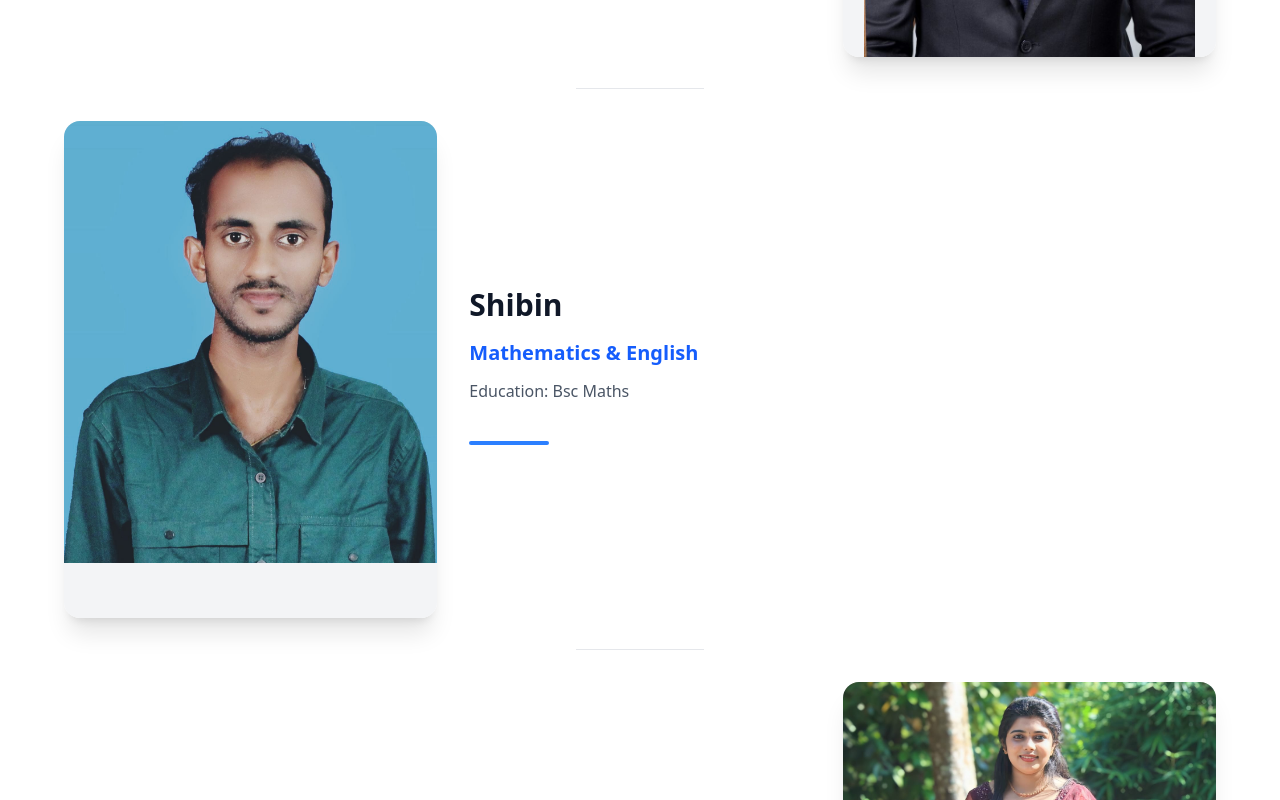
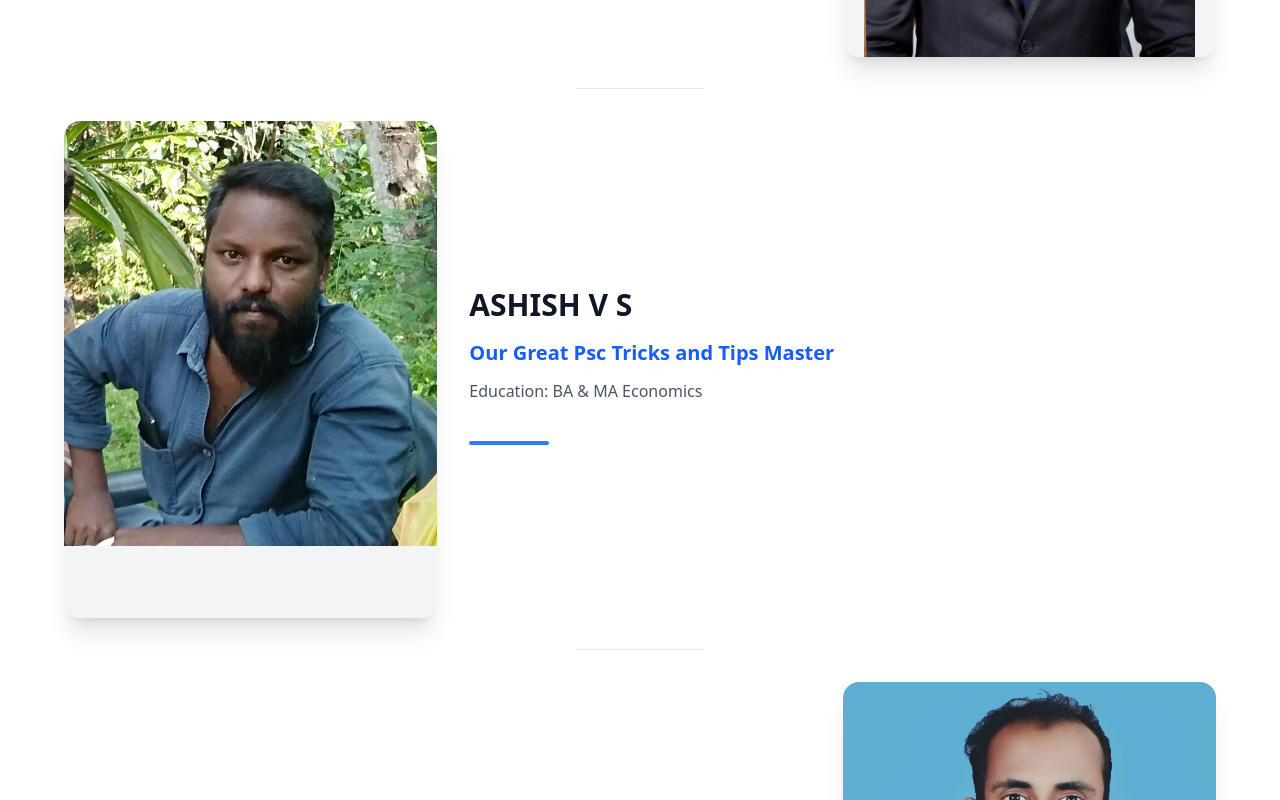
Before and after one commit to Rejin-2007/srmeducare, a React (Vite) app: page /faculty in a window 1280 px wide. Shown: the part 2540-3340 px from the top of the page. Built offline with nearby package versions, Linux system fonts and the light colour scheme.

Commit message:
Added ASHISH V S Details

```diff
--- a/src/components/MainFacultySection.jsx
+++ b/src/components/MainFacultySection.jsx
@@ -27,6 +27,16 @@ const MainFacultySection = () => {
       },
       {
         id: 3,
+        name: "ASHISH V S",
+        education: "BA & MA Economics",
+        role: "Our Great Psc Tricks and Tips Master",
+        image: "/ASHISH_V_S.jpeg",
+        width: 400,
+        height: 533,
+        bio: "All subjects are taught using codes based on PREVIOUS YEAR QUESTION PAPERS  that makes learning simple This is our assurance to every student who wants to become a civil servant. If you are willing to study sincerely, your wish will definitely come true....."
+      },
+      {
+        id: 4,
         name: "Shibin",
         education: "Bsc Maths",
         role: "Mathematics & English",
@@ -36,7 +46,7 @@ const MainFacultySection = () => {
         bio: "I dedicate my utmost effort to ensure complete success in these two subjects for every aspirant who aims for 100% achievement. I feel deeply satisfied to be working here as a teacher, and that’s precisely why no aspirant who comes here will ever face failure."
       },
       {
-        id: 4,
+        id: 5,
         name: "Sariga MS",
         education: "B.Sc Botany",
         role: "Classes Of Science And Constitution",
@@ -46,7 +56,7 @@ const MainFacultySection = () => {
         bio: "As a teacher, I am committed to sincerely doing everything necessary to help job aspirants secure government employment, and I will stand by them as a support in their academic subjects until they successfully enter a job."
       },
       {
-        id: 5,
+        id: 6,
         name: "SINIYA",
         education: "B.Ed with ktet catagory 3",
         role: "history , economics, civics",
@@ -56,7 +66,7 @@ const MainFacultySection = () => {
         bio: "At SRM Institution, may the lessons of history, the wisdom of economics, and the values of citizenship guide you to shape a noble future."
       },
       {
-        id: 6,
+        id: 7,
         name: "NAJITHA SHARAF",
         education: "MA Economics",
         role: "PSC - Economics",
@@ -66,7 +76,7 @@ const MainFacultySection = () => {
         bio: ""
       },
       {
-        id: 7,
+        id: 8,
         name: "Rijeena Saju",
         education: "MA English Literature",
         role: "English & Geography & Malayalam & Civics",
@@ -76,7 +86,7 @@ const MainFacultySection = () => {
         bio: "As a teacher, I am able to work with 100% dedication through SRM Educare. What sets SRM Educare apart from other online classes is the flexibility it offers — each aspirant can learn at their own convenient time. Moreover, we, the teachers, are always committed to personally monitoring each student's learning progress, addressing their doubts, and guiding them with suggestions to help them succeed.For those who dream of securing a government job — especially homemakers and private sector employees — SRM Educare provides a learning path that fits their schedule and offers 100% assurance in helping them realize that dream."
       },
       {
-        id: 8,
+        id: 9,
         name: " Athira shaji",
         education: "MA Criminology &  PhD(Ongoing)",
         role: "sports, arts, literature, and culture",
@@ -86,7 +96,7 @@ const MainFacultySection = () => {
         bio: "Are you someone who has the desire to learn but feels that the circumstances are not in your favor? If so, remember — if you have the will, then through SRM, you can achieve your dream of securing a job, no matter the situation!"
       },
       {
-        id: 9,
+        id: 10,
         name: "Shubhija RK",
         education: "M Tech Structural Engineering",
         role: "PSC - Civil Engineering",
@@ -96,7 +106,7 @@ const MainFacultySection = () => {
         bio: "Commitment is an essential element of successful teaching. I pledge,to be committed to the students that walk through, my doors and I will serve them no matter how far they reach.Passionate teachers are distinguished by their commitment to the achievement of their  students. Henceforth, i will stood by SRM institution to pursue the dream of each and every candidature  to secure a good position in gvt sectors for their promising future."
       },
       {
-        id: 10,
+        id: 11,
         name: "Derly",
         education: "ME Structural Engineering",
         role: "PSC - Civil ",
@@ -106,7 +116,7 @@ const MainFacultySection = () => {
         bio: ""
       },
       {
-        id: 11,
+        id: 12,
         name: "Aju",
         education: "Bsc Maths",
         role: "Maths & General PSC Exams",
@@ -116,7 +126,7 @@ const MainFacultySection = () => {
         bio: ""
       },
       {
-        id: 12,
+        id: 13,
         name: "Vineetha",
         education: "B.Com Cooperation",
         role: "History & Economics",
@@ -126,7 +136,7 @@ const MainFacultySection = () => {
         bio: "I assure you of my sincere service in association with SRM EDUCARE. If you have the willingness and time to work hard, and if you're ready for it, your dream of securing a job can be fulfilled through SRM."
       },
       {
-        id: 13,
+        id: 14,
         name: "Karishma Nair",
         education: "MA English Literature & English Entrepreneur",
         role: "English Grammar course",
@@ -136,7 +146,7 @@ const MainFacultySection = () => {
         bio: "In the SRM personal online service, I handle English Grammar Classes. I dedicate all my efforts to helping any candidate aiming for a 100% success rate achieve complete victory in these two subjects. I'm very satisfied with my job as a teacher here, and that's why no candidate who comes here will fail.Wish you all success in your life.Thank you"
       },
       {
-        id: 14,
+        id: 15,
         name: "Aswathy",
         education: "M.Sc B.Ed",
         role: "Maths - General PSC & +1+2",
@@ -166,9 +176,8 @@ const MainFacultySection = () => {
 
             return (
               <div key={person.id} className="relative">
-                <div className={`flex flex-col lg:flex-row items-center gap-8 ${
-                  isEven ? 'lg:flex-row' : 'lg:flex-row-reverse'
-                }`}>
+                <div className={`flex flex-col lg:flex-row items-center gap-8 ${isEven ? 'lg:flex-row' : 'lg:flex-row-reverse'
+                  }`}>
                   <div className="w-full lg:w-1/3">
                     <div className="relative group overflow-hidden rounded-2xl shadow-xl">
                       <div className="aspect-[3/4] bg-gray-100 relative overflow-hidden flex items-center justify-center">
@@ -205,9 +214,8 @@ const MainFacultySection = () => {
                   </div>
 
                   <div className="w-full lg:w-2/3">
-                    <div className={`text-center lg:text-left ${
-                      isEven ? 'lg:text-left' : 'lg:text-right'
-                    }`}>
+                    <div className={`text-center lg:text-left ${isEven ? 'lg:text-left' : 'lg:text-right'
+                      }`}>
                       <h3 className="text-2xl lg:text-3xl font-bold text-gray-900 mb-4">
                         {person.name}
                       </h3>
```
Also changed, not shown: public/ASHISH_V_S.jpeg (added).
